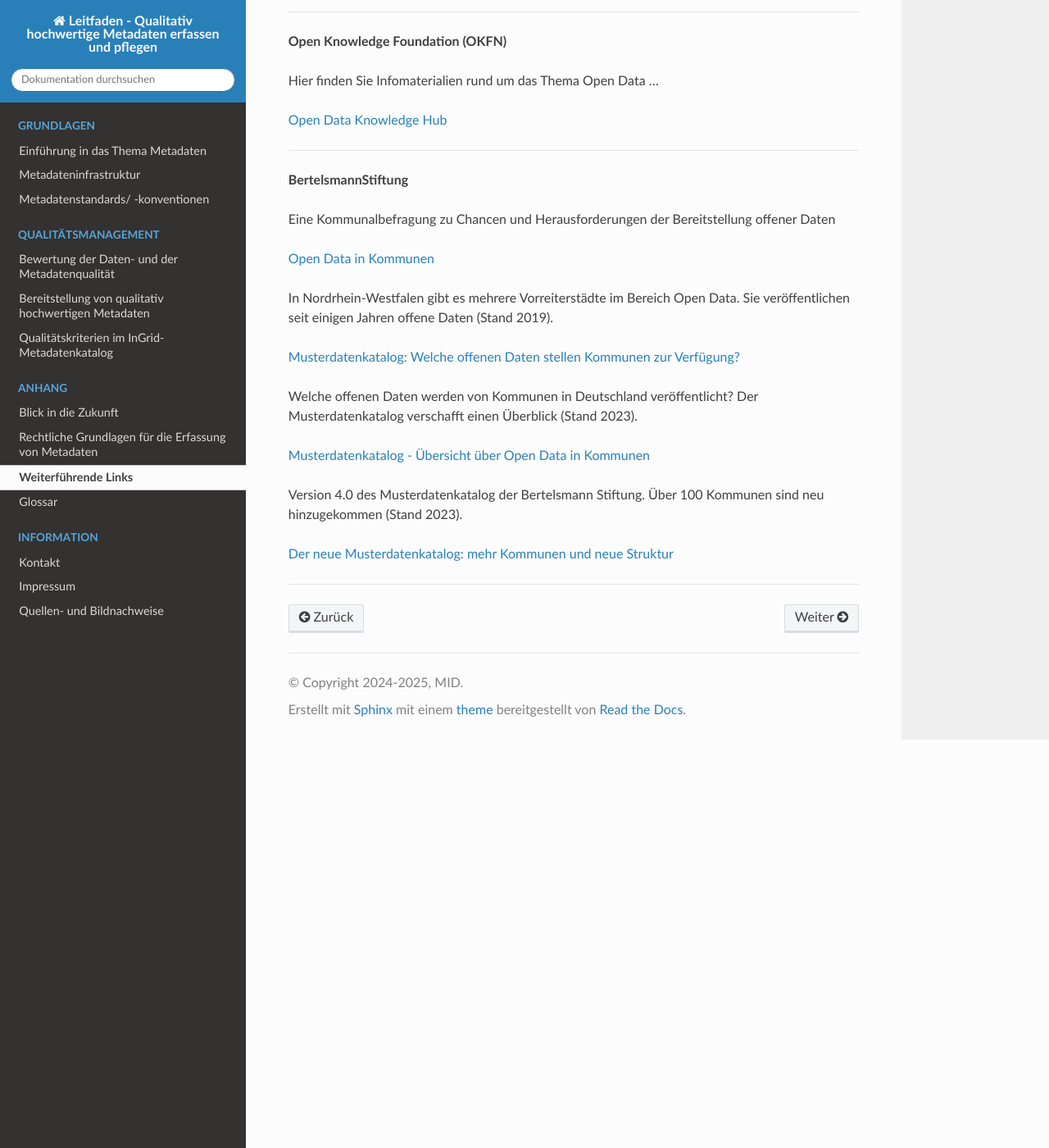
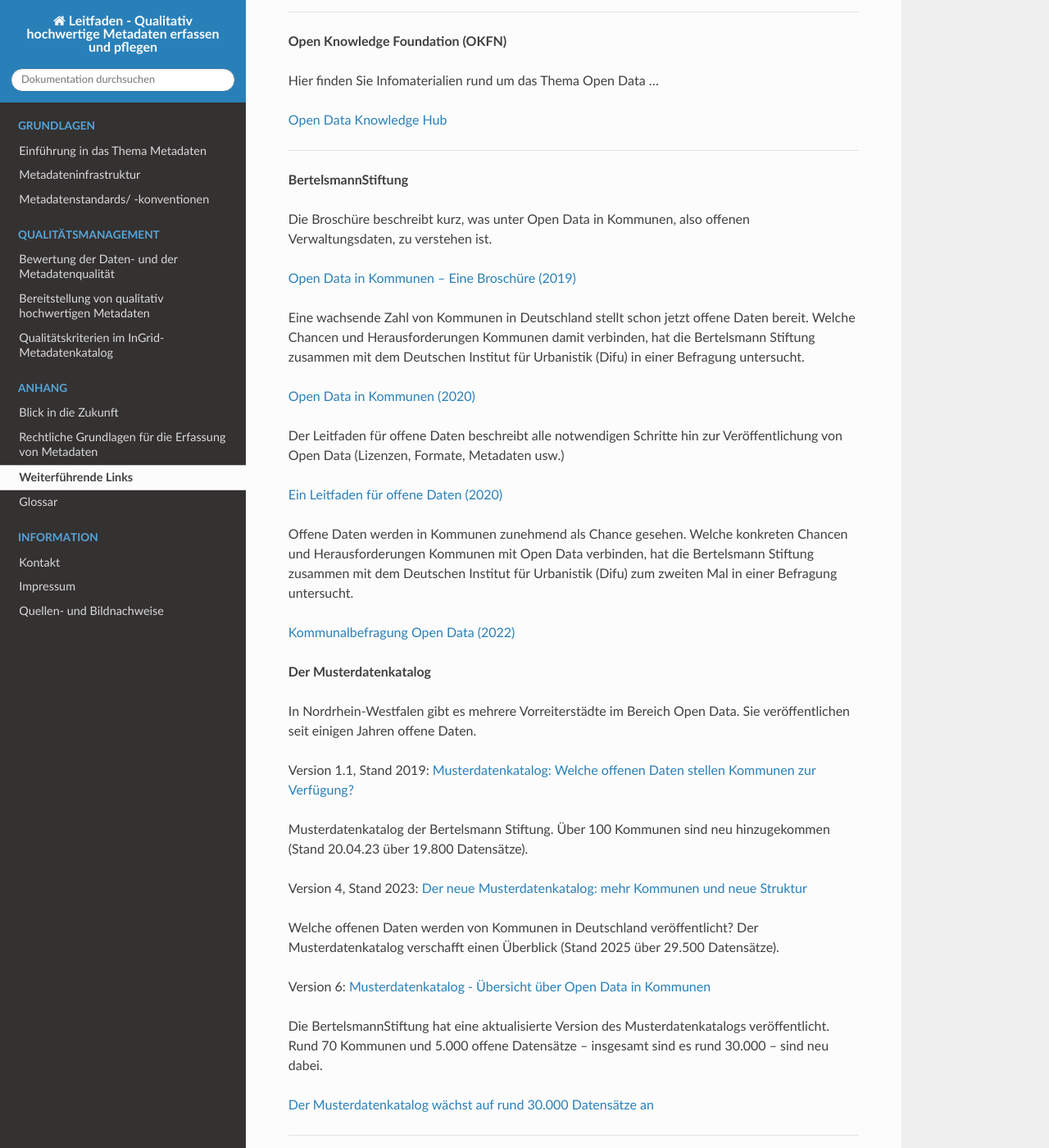
Before and after one commit to tomiwo/ingrid-mdk-st-high-quality-metadata, a Sphinx documentation site: the page built from docs/anhang/links.rst, in a window 1280 px wide and 1400 px high, scrolled down 653 px. Shown: the whole window at 82% size. Built offline with Sphinx 7.4.7 and the Read the Docs theme 3.1.0, drawn with Linux system fonts in a browser that asks for light colours.

Commit message:
Update links.rst
Aktualisierung

```diff
--- a/docs/anhang/links.rst
+++ b/docs/anhang/links.rst
@@ -38,25 +38,52 @@
 
 **BertelsmannStiftung**
 
-Eine Kommunalbefragung zu Chancen und Herausforderungen der Bereitstellung offener Daten
 
-`Open Data in Kommunen <https://www.bertelsmann-stiftung.de/de/publikationen/publikation/did/open-data-in-kommunen-all>`_
+Die Broschüre beschreibt kurz, was unter Open Data in Kommunen, also offenen Verwaltungsdaten, zu verstehen ist.
+
+`Open Data in Kommunen – Eine Broschüre (2019) <https://www.bertelsmann-stiftung.de/de/publikationen/publikation/did/open-data-in-kommunen2019>`_
 
 
 
-In Nordrhein-Westfalen gibt es mehrere Vorreiterstädte im Bereich Open Data. Sie veröffentlichen seit einigen Jahren offene Daten (Stand 2019).
+Eine wachsende Zahl von Kommunen in Deutschland stellt schon jetzt offene Daten bereit. Welche Chancen und Herausforderungen Kommunen damit verbinden, hat die Bertelsmann Stiftung zusammen mit dem Deutschen Institut für Urbanistik (Difu) in einer Befragung untersucht.
 
-`Musterdatenkatalog: Welche offenen Daten stellen Kommunen zur Verfügung? <https://www.bertelsmann-stiftung.de/de/unsere-projekte/smart-country/projektnachrichten/musterdatenkatalog-welche-offenen-daten-stellen-kommunen-zur-verfuegung>`_
+`Open Data in Kommunen (2020) <https://www.bertelsmann-stiftung.de/de/publikationen/publikation/did/open-data-in-kommunen-all>`_
 
 
-Welche offenen Daten werden von Kommunen in Deutschland veröffentlicht? Der Musterdatenkatalog verschafft einen Überblick (Stand 2023).
 
-`Musterdatenkatalog - Übersicht über Open Data in Kommunen <https://www.bertelsmann-stiftung.de/de/unsere-projekte/smart-country/musterdatenkatalog>`_
+Der Leitfaden für offene Daten beschreibt alle notwendigen Schritte hin zur Veröffentlichung von Open Data (Lizenzen, Formate, Metadaten usw.)
+
+`Ein Leitfaden für offene Daten (2020) <https://www.bertelsmann-stiftung.de/de/publikationen/publikation/did/ein-leitfaden-fuer-offene-daten>`_
 
 
-Version 4.0 des Musterdatenkatalog der Bertelsmann Stiftung. Über 100 Kommunen sind neu hinzugekommen (Stand 2023).
 
-`Der neue Musterdatenkatalog: mehr Kommunen und neue Struktur <https://www.bertelsmann-stiftung.de/de/unsere-projekte/daten-fuer-die-gesellschaft/projektnachrichten/der-neue-musterdatenkatalog-mehr-kommunen-und-neue-struktur>`_
+Offene Daten werden in Kommunen zunehmend als Chance gesehen. Welche konkreten Chancen und Herausforderungen Kommunen mit Open Data verbinden, hat die Bertelsmann Stiftung zusammen mit dem Deutschen Institut für Urbanistik (Difu) zum zweiten Mal in einer Befragung untersucht.
+
+`Kommunalbefragung Open Data (2022) <https://www.bertelsmann-stiftung.de/de/publikationen/publikation/did/kommunalbefragung-open-data-2022>`_
 
 
+
+
+**Der Musterdatenkatalog**
+
+
+In Nordrhein-Westfalen gibt es mehrere Vorreiterstädte im Bereich Open Data. Sie veröffentlichen seit einigen Jahren offene Daten.
+
+Version 1.1, Stand 2019: `Musterdatenkatalog: Welche offenen Daten stellen Kommunen zur Verfügung? <https://www.bertelsmann-stiftung.de/de/unsere-projekte/smart-country/projektnachrichten/musterdatenkatalog-welche-offenen-daten-stellen-kommunen-zur-verfuegung>`_
+
+
+Musterdatenkatalog der Bertelsmann Stiftung. Über 100 Kommunen sind neu hinzugekommen (Stand 20.04.23 über 19.800 Datensätze).
+
+Version 4, Stand 2023: `Der neue Musterdatenkatalog: mehr Kommunen und neue Struktur <https://www.bertelsmann-stiftung.de/de/unsere-projekte/daten-fuer-die-gesellschaft/projektnachrichten/der-neue-musterdatenkatalog-mehr-kommunen-und-neue-struktur>`_
+
+
+Welche offenen Daten werden von Kommunen in Deutschland veröffentlicht? Der Musterdatenkatalog verschafft einen Überblick (Stand 2025 über 29.500 Datensätze).
+
+Version 6: `Musterdatenkatalog - Übersicht über Open Data in Kommunen <https://www.bertelsmann-stiftung.de/de/unsere-projekte/smart-country/musterdatenkatalog>`_
+
+
+Die BertelsmannStiftung hat eine aktualisierte Version des Musterdatenkatalogs veröffentlicht. Rund 70 Kommunen und 5.000 offene Datensätze – insgesamt sind es rund 30.000 – sind neu dabei.
+
+`Der Musterdatenkatalog wächst auf rund 30.000 Datensätze an <https://www.bertelsmann-stiftung.de/de/unsere-projekte/daten-fuer-die-gesellschaft/projektnachrichten/der-musterdatenkatalog-waechst-auf-rund-30000-datensaetze-an>`_
+
 ------------------------------------------------------------------------------
```
